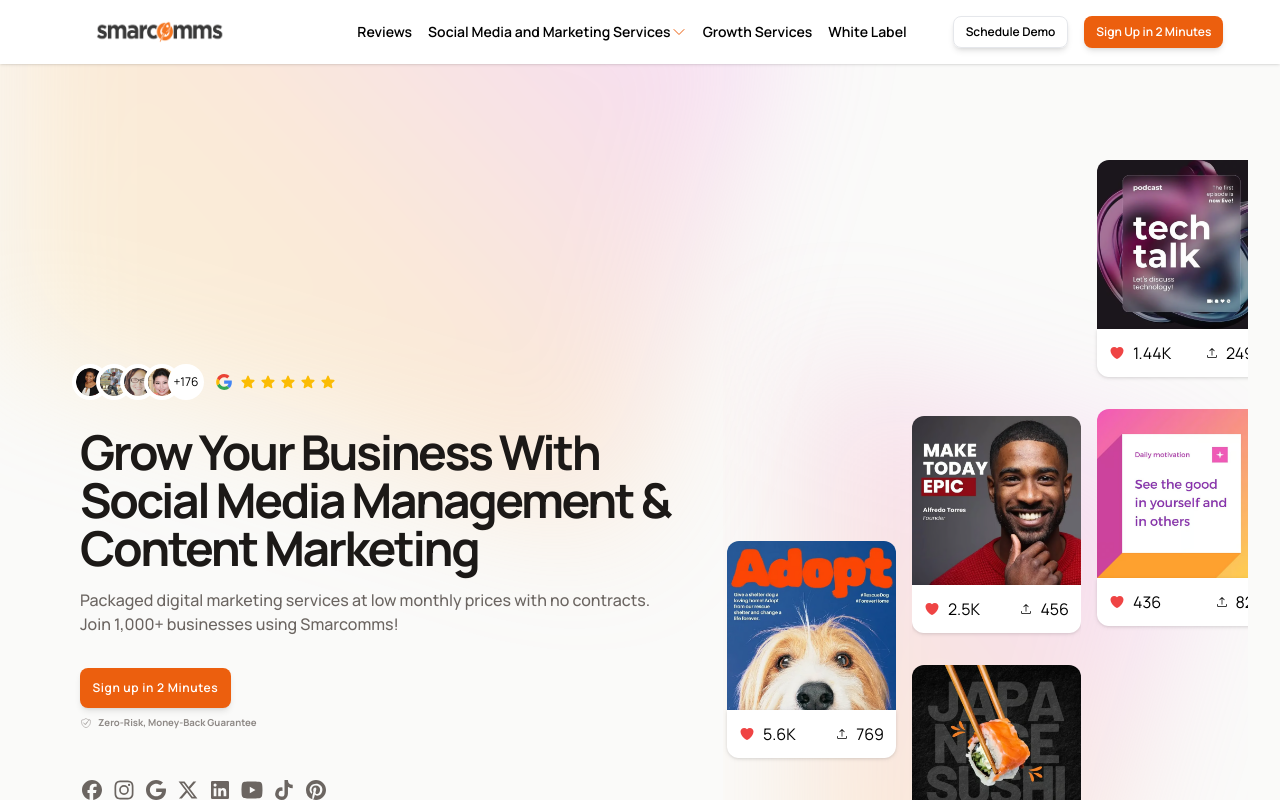
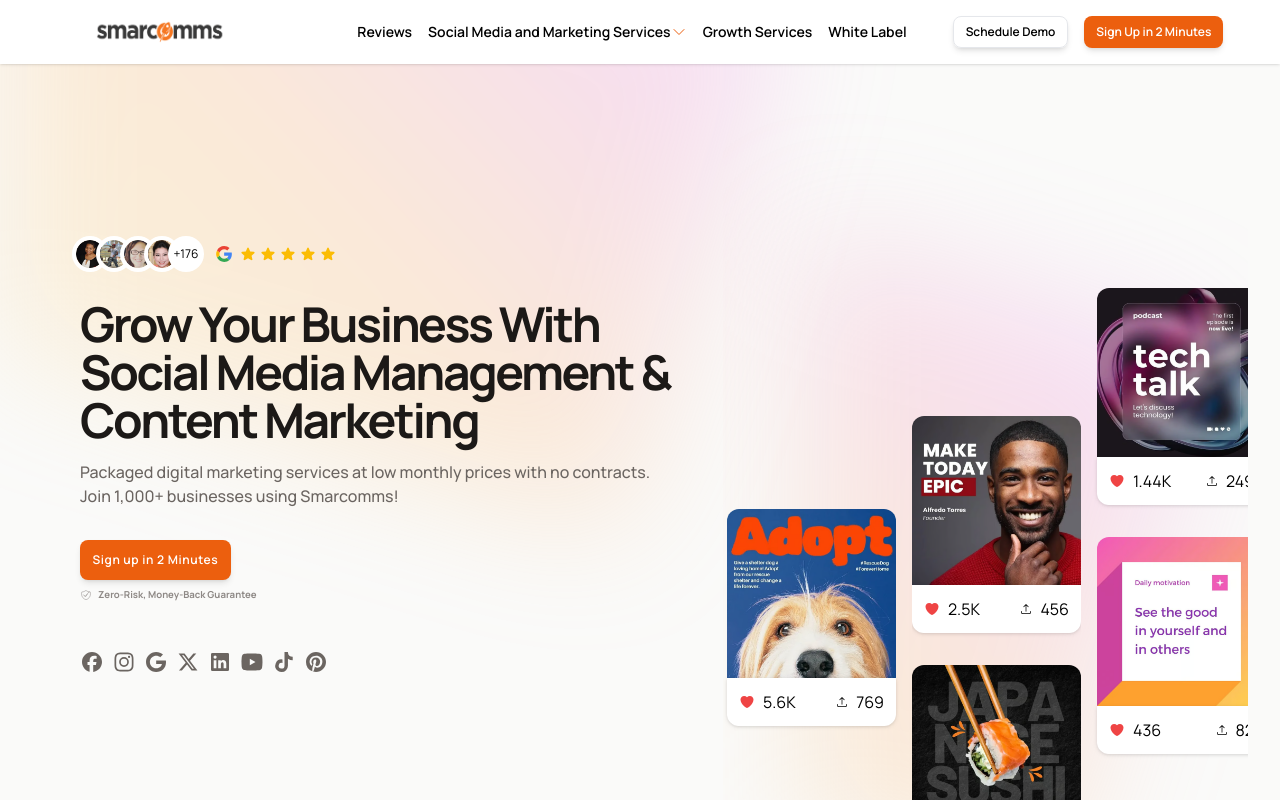
Before and after one commit to dale8nson/marketing-website, a Next.js app: page / in a window 1280 px wide. Shown: the top 800 px of the page. Built offline with nearby package versions, Linux system fonts and the light colour scheme.

Commit message:
Refactor Hero component layout for improved responsiveness and consistency

```diff
--- a/components/Hero.tsx
+++ b/components/Hero.tsx
@@ -19,7 +19,7 @@ const Hero = () => {
     <>
       <section className="relative overflow-x-clip overflow-y-visible md:overflow-x-clip md:overflow-y-visible w-full h-full flex flex-row justify-center items-center">
         <GradientBg />
-        <div className="relative z-20 grid grid-cols-1 md:grid-cols-[45fr_35fr] gap-6 md:gap-4 md:px-8 pb-8 h-full w-full md:translate-y-32 md:w-full overflow-y-visible">
+        <div className="relative z-20 grid grid-cols-1 md:grid-cols-[45fr_35fr] gap-6 md:gap-4 md:px-8 pb-8 h-full w-full  md:w-full overflow-y-visible">
           <div className="flex flex-col justify-center items-start gap-6 h-full w-full pl-6">
           <div className="flex flex-col items-start px-6 justify-start gap-y-8 w-full">
             <div className="flex md:justify-start flex-row justify-center  items-center gap-x-4 pt-40 w-full">
@@ -66,15 +66,15 @@ const Hero = () => {
             </div>
           </div>
           <div className="relative flex flex-col justify-center items-start mx-0 w-full md:overflow-y-visible overflow-x-clip">
-            <div className="relative grid min-[0px]:grid-cols-2 md:grid-cols-3 mt-8 gap-4 overflow-y-visible overflow-x-clip min-[0px]:w-full pl-1 pr-6 h-full md:w-[108%]">
-              <div className="min-[0px]:hidden md:flex md:flex-col justify-center items-center md:translate-y-32 md:w-full">
+            <div className="relative grid min-[0px]:grid-cols-2 md:grid-cols-3 mt-8 gap-4 overflow-y-visible overflow-x-clip min-[0px]:w-full pl-1 pr-6 h-full md:w-[108%] md:translate-y-32">
+              <div className="min-[0px]:hidden md:flex md:flex-col justify-center items-center md:translate-y-24 md:w-full">
                 <SNSCard src="/example-social-media-post-for-pet-adoption.avif" likes="5.6K" uploads="769" />
               </div>
               <div className="flex flex-col gap-y-8 md:translate-y-32 overflow-x-clip overflow-y-visible md:py-32 md:px-0 h-full">
                 <SNSCard src="/example-social-media-post-for-speakers.avif" likes="2.5K" uploads="456" />
                 <SNSCard src="/example-social-media-post-for-sushi.avif" likes="900" uploads="117" />
               </div>
-              <div className="flex flex-col gap-y-8 translate-y-32  lg:translate-y-[0px]">
+              <div className="flex flex-col gap-y-8 translate-y-32">
                 <SNSCard src="/example-social-media-post-for-tech.avif" likes="1.44K" uploads="249" />
                 <SNSCard src="/hero-post-12.avif" likes="436" uploads="82" />
               </div>
```
